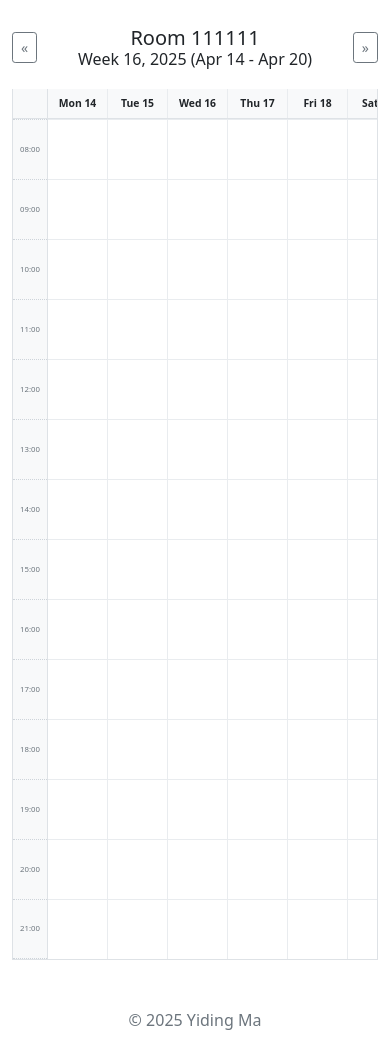
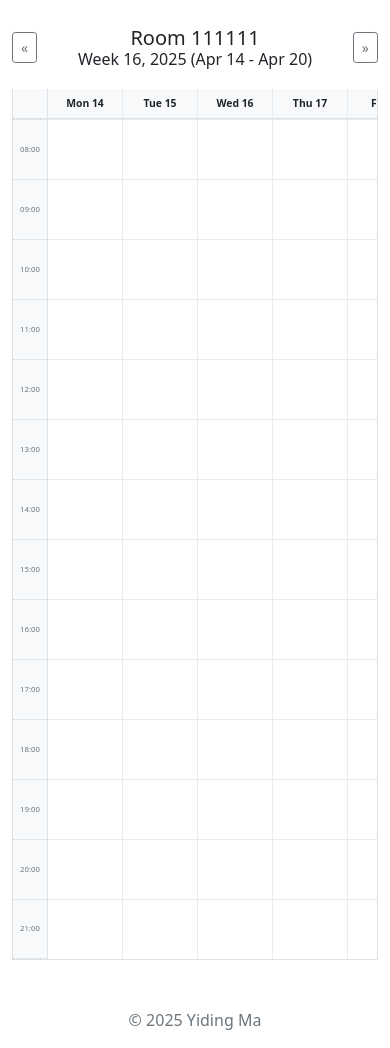
Before and after one commit to huiedtest/huiedtest.github.io, a Flask app: page /room/1/week in a window 390 px wide. Shown: the part 56-1104 px from the top of the page. Run offline with Flask 2, Linux system fonts and the light colour scheme; data comes from the database, SQL or seed files in the repository.

Commit message:
Update style.css

```diff
--- a/static/css/style.css
+++ b/static/css/style.css
@@ -107,7 +107,9 @@
 .schedule-area-wrapper {
     flex: 1;
     overflow-x: auto;
+    overflow-y: scroll;
     position: relative;
+    min-width: 0;
 }
 
 .grid-header-row {
@@ -124,6 +126,7 @@
 }
 .schedule-area-wrapper > .grid-header-row {
     top: 0;
+    /* removed min-width: max-content */
 }
 
 .grid-header-row > .time-header-cell {
@@ -132,7 +135,7 @@
 }
 
 .grid-header-row .column-header-cell {
-    flex: 1;
+    flex: 1 0 auto;
     min-width: 120px;
     border-right: 1px solid #e9ecef;
     font-weight: bold;
@@ -162,16 +165,21 @@
 .calendar-day-grid > .grid-content-area {
     flex: 1;
     overflow-x: auto;
+    min-width: 0;
 }
 .calendar-week-grid .grid-content-area {
-    width: fit-content;
+     /* removed min-width: max-content */
+     /* Ensure it also behaves as a flex container for its columns */
+     display: flex;
+     width: 100%; /* Try letting it fill wrapper horizontally */
+
 }
 
 
 .room-day-column,
 .user-week-day-column,
 .week-room-day-column {
-    flex: 1;
+    flex: 1 0 auto;
     min-width: 120px;
     border-right: 1px solid #e9ecef;
     position: relative;
@@ -310,10 +318,10 @@
          flex: 0 0 35px;
     }
     .room-day-column, .user-week-day-column, .week-room-day-column {
-        min-width: 60px;
+        min-width: 75px;
     }
     .grid-header-row .column-header-cell {
-        min-width: 60px;
+        min-width: 75px;
         font-size: 0.65em;
     }
     .calendar-month td {
@@ -333,7 +341,7 @@
         text-overflow: clip;
         padding-right: 5px;
     }
-    .booking-entry { font-size: 0.65em; }
+    .booking-entry { font-size: 0.7em; }
     .booking-time-display {
         display: none;
     }
```
